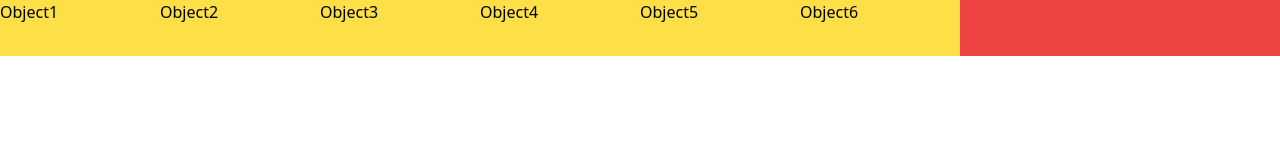
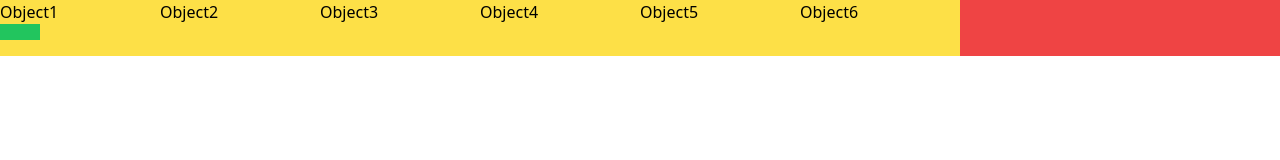
Before and after one commit to YuriiDmytruk/insiders-dnd, a React (Create React App) app: page / in a window 1280 px wide. Shown: the top 160 px of the page. Built offline with nearby package versions, Linux system fonts and the light colour scheme.

Commit message:
add logic to fix tabs

```diff
--- a/src/components/Tab.jsx
+++ b/src/components/Tab.jsx
@@ -1,8 +1,11 @@
 import { useSortable } from "@dnd-kit/sortable"
 
 import { CSS } from "@dnd-kit/utilities"
+import { useState } from "react"
 
-const Tab = ({ id, title }) => {
+const Tab = ({ id, title, fixed, changeFixedState }) => {
+
+    const [showDropDown, setShowDropDown] = useState(false)
 
     const {
         attributes,
@@ -17,14 +20,24 @@ const Tab = ({ id, title }) => {
         touchAction: 'none'
     }
 
+    const tabProps = fixed ? {} : { ...attributes, ...listeners };
+
     return (
         <div
-        className="bg-yellow-300"
+            className="bg-yellow-300 relative"
+            onMouseEnter={() => setShowDropDown(prevState => !prevState)}
+            onMouseLeave={() => setShowDropDown(prevState => !prevState)}
             ref={setNodeRef}
-            {...attributes}
-            {...listeners}
+            {...tabProps}
             style={style}>
             {title}
+            {showDropDown &&
+                <div
+                onMouseDown={() => changeFixedState(id)}
+                className={`absolute w-10 h-4 ${fixed ? 'bg-red-500' : 'bg-green-500'}`}>
+
+                </div>
+            }
         </div>
     )
 }
--- a/src/components/TabControl.jsx
+++ b/src/components/TabControl.jsx
@@ -8,14 +8,22 @@ const TabControl = () => {
 
     const [tabs, setTabs] = useState(
         [
-            { id: 1, title: 'Object1' },
-            { id: 2, title: 'Object2' },
-            { id: 3, title: 'Object3' },
-            { id: 4, title: 'Object4' },
-            { id: 5, title: 'Object5' },
-            { id: 6, title: 'Object6' },
+            { id: 1, title: 'Object1', fixed: false },
+            { id: 2, title: 'Object2', fixed: true },
+            { id: 3, title: 'Object3', fixed: false },
+            { id: 4, title: 'Object4', fixed: false },
+            { id: 5, title: 'Object5', fixed: false },
+            { id: 6, title: 'Object6', fixed: false },
         ]
     )
+
+    const changeFixedState = (id) => {
+        setTabs(prevTabs =>
+            prevTabs.map(tab =>
+                tab.id === id ? { ...tab, fixed: !tab.fixed } : tab
+            )
+        );
+    };
 
     const getTaskPosition = id => tabs.findIndex(tab => tab.id === id)
 
@@ -42,7 +50,7 @@ const TabControl = () => {
 
     return (
         <DndContext sensors={sensors} onDragEnd={handleDragEnd} collisionDetection={closestCorners}>
-            <TabList tabs={tabs} />
+            <TabList tabs={tabs} changeFixedState={changeFixedState}/>
         </DndContext>
     )
 }
--- a/src/components/TabList.jsx
+++ b/src/components/TabList.jsx
@@ -3,13 +3,19 @@ import Tab from "./Tab"
 
 
 
-const TabList = ({tabs}) => {
-    return(
+const TabList = ({ tabs, changeFixedState }) => {
+    return (
         <div className='w-full h-full grid grid-cols-8'>
             <SortableContext items={tabs} strategy={horizontalListSortingStrategy}>
-            {
-                tabs.map(tab => <Tab key={tab.id} id={tab.id} title={tab.title}/>)
-            }
+                {
+                    tabs.map(tab =>
+                        <Tab
+                            key={tab.id}
+                            id={tab.id}
+                            changeFixedState={changeFixedState}
+                            title={tab.title}
+                            fixed={tab.fixed} />)
+                }
             </SortableContext>
         </div>
     )
```
